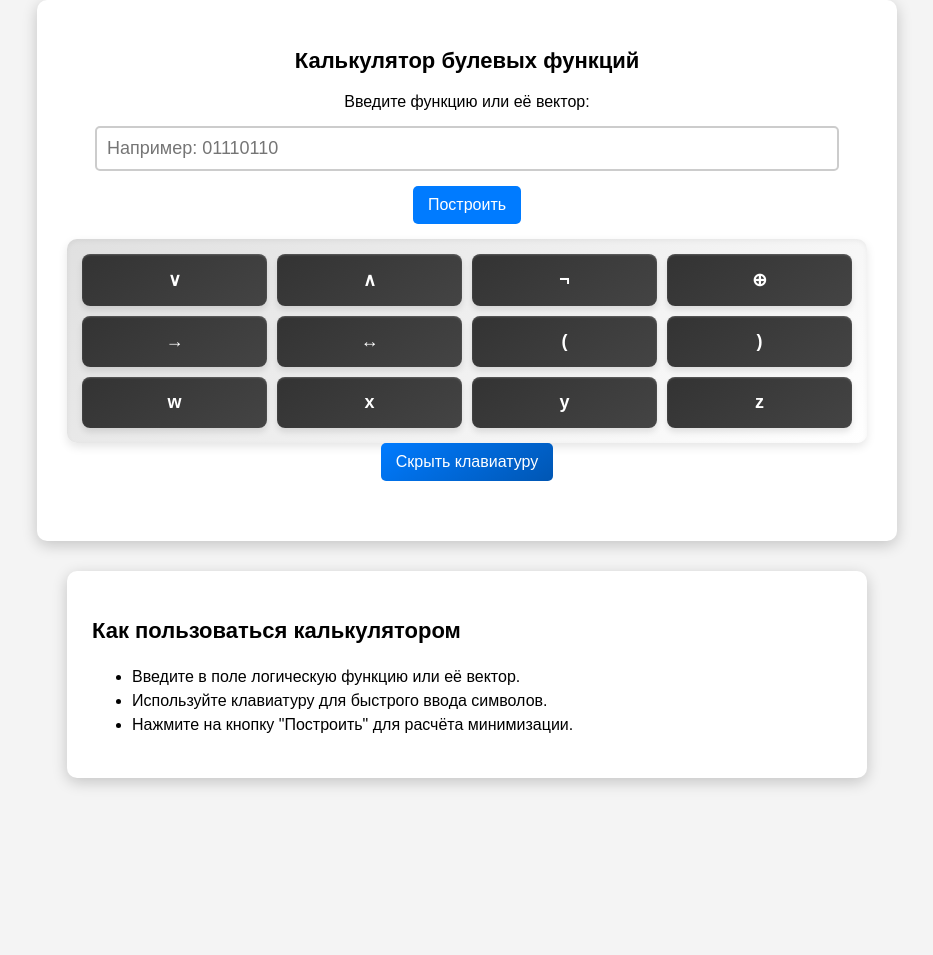
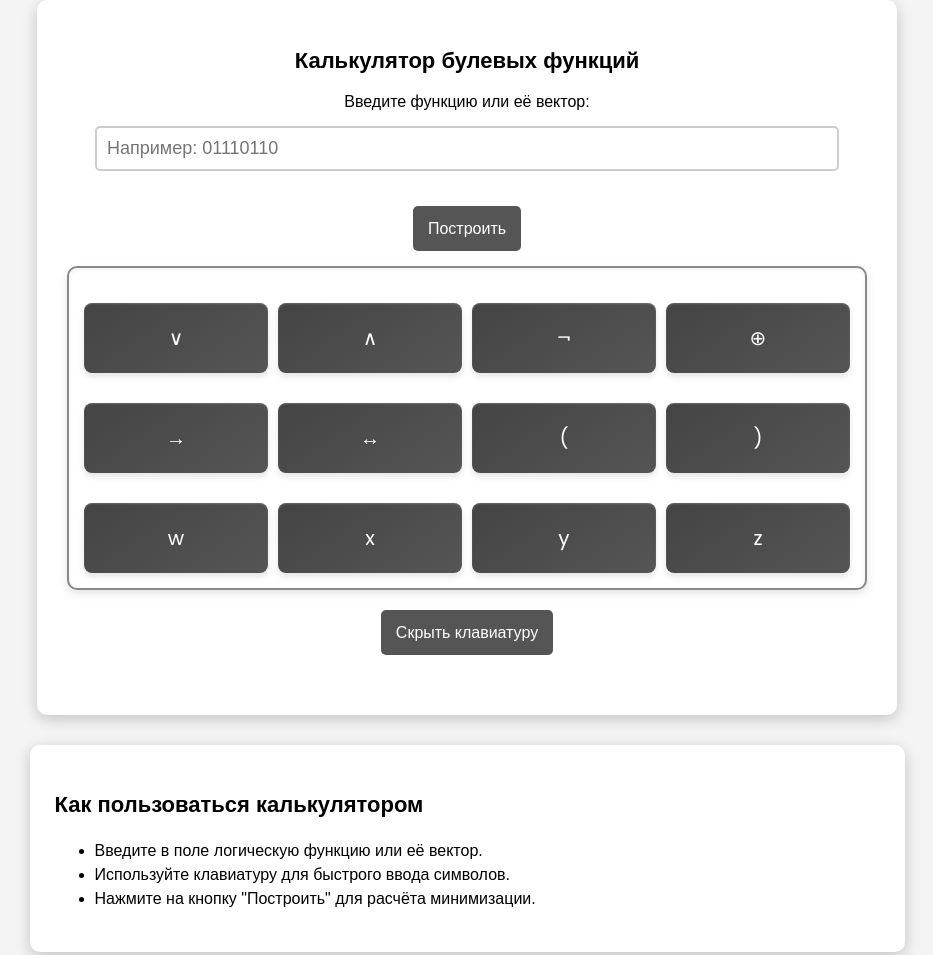
Before and after one commit to GrishanyaaShustov/BoolMinimizer, a website: page main.html in a window 1280 px wide. Shown: the top 955 px of the page, without its empty margins (173-1106 px from the left). Before the commit the page ends 808 px from the top, so only its background shows below. Drawn offline with Linux system fonts and the light colour scheme.

Commit message:
Update styles.css

```diff
--- a/styles.css
+++ b/styles.css
@@ -1,5 +1,8 @@
-/* Основные стили */
+/* Подключение шрифта Bebas Neue */
+@import url('https://fonts.googleapis.com/css2?family=Poppins:wght@300;400;500;600;700&display=swap');
+
 body {
+    font-family: 'Poppins', sans-serif; /* Шрифт для клавиш */
     font-family: Arial, sans-serif;
     margin: 0;
     padding: 0;
@@ -30,7 +33,8 @@ input {
 }
 
 button {
-    background-color: #007bff;
+    font-family: 'Poppins', sans-serif; /* Шрифт для клавиш */
+    background-color: #555;
     color: white;
     padding: 10px 15px;
     border: none;
@@ -38,10 +42,11 @@ button {
     cursor: pointer;
     font-size: 16px;
     transition: 0.3s;
+    margin-top: 20px; /* Опускаем кнопку на 20px */
 }
 
 button:hover {
-    background-color: #0056b3;
+    background-color: #333;
 }
 
 /* СТИЛИ КЛАВИАТУРЫ */
@@ -51,18 +56,20 @@ button:hover {
     gap: 10px;
     margin-top: 15px;
     padding: 15px;
-    background: linear-gradient(145deg, #e0e0e0, #ffffff);
+    background: linear-gradient(145deg, #ffffff, #ffffff);
     border-radius: 10px;
     box-shadow: 0 4px 10px rgba(0, 0, 0, 0.1), inset 0 2px 5px rgba(0, 0, 0, 0.05);
+    border: 2px solid #888;
 }
 
 .key {
-    background: linear-gradient(145deg, #333, #444); /* Градиент черного */
+    font-family: 'Poppins', sans-serif; /* Шрифт для клавиш */
+    background: linear-gradient(145deg, #444, #555); /* Градиент черного */
     color: white;
     border: none;
-    padding: 15px;
-    font-size: 18px;
-    font-weight: bold;
+    padding: 20px;
+    font-size: 20px;
+    font-weight: 15px;
     border-radius: 8px;
     cursor: pointer;
     transition: 0.3s;
@@ -71,24 +78,8 @@ button:hover {
 }
 
 .key:hover {
-    background: linear-gradient(145deg, #444, #555); /* Темно-серый при наведении */
+    background: linear-gradient(145deg, #222, #333); /* Темно-серый при наведении */
     box-shadow: 0 6px 8px rgba(0, 0, 0, 0.15), inset 0 2px 3px rgba(255, 255, 255, 0.1);
-}
-
-#toggleKeyboard {
-    background: linear-gradient(145deg, #007bff, #0056b3);
-    color: white;
-    padding: 10px 15px;
-    border: none;
-    border-radius: 5px;
-    cursor: pointer;
-    font-size: 16px;
-    transition: 0.3s;
-    margin-bottom: 10px;
-}
-
-#toggleKeyboard:hover {
-    background: linear-gradient(145deg, #0056b3, #003d80);
 }
 
 #output {
@@ -102,9 +93,21 @@ button:hover {
     padding: 25px;
     border-radius: 10px;
     box-shadow: 0 4px 15px rgba(0, 0, 0, 0.2);
-    max-width: 750px;
+    max-width: 825px;
     margin: 30px auto;
     text-align: left;
     font-size: 16px;
     line-height: 1.5;
 }
+
+#toggleKeyboard {
+    background: linear-gradient(145deg, #555, #555);
+    color: white;
+    padding: 10px 15px;
+    border: none;
+    border-radius: 5px;
+    cursor: pointer;
+    font-size: 16px;
+    transition: 0.3s;
+    margin-bottom: 10px;
+}
```
